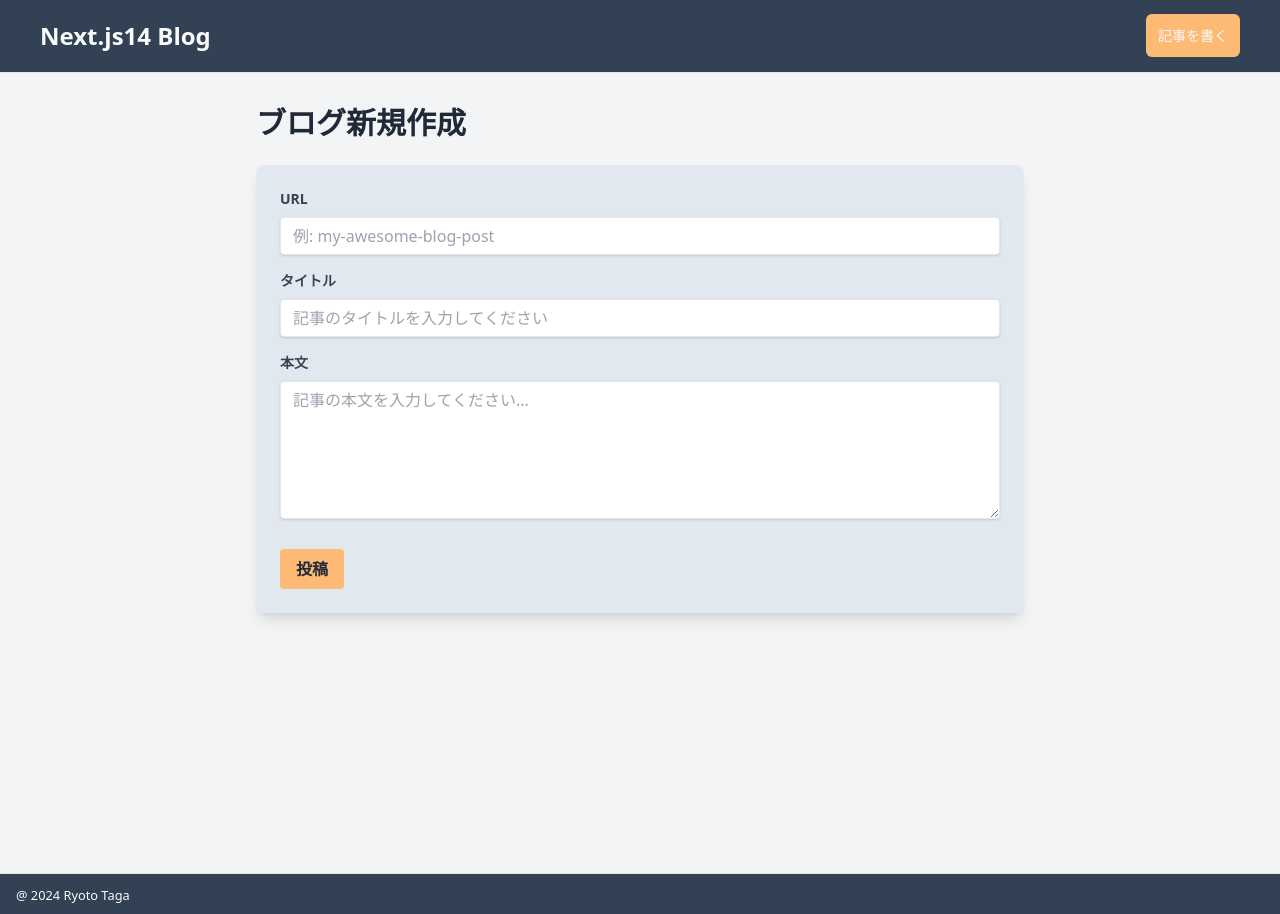
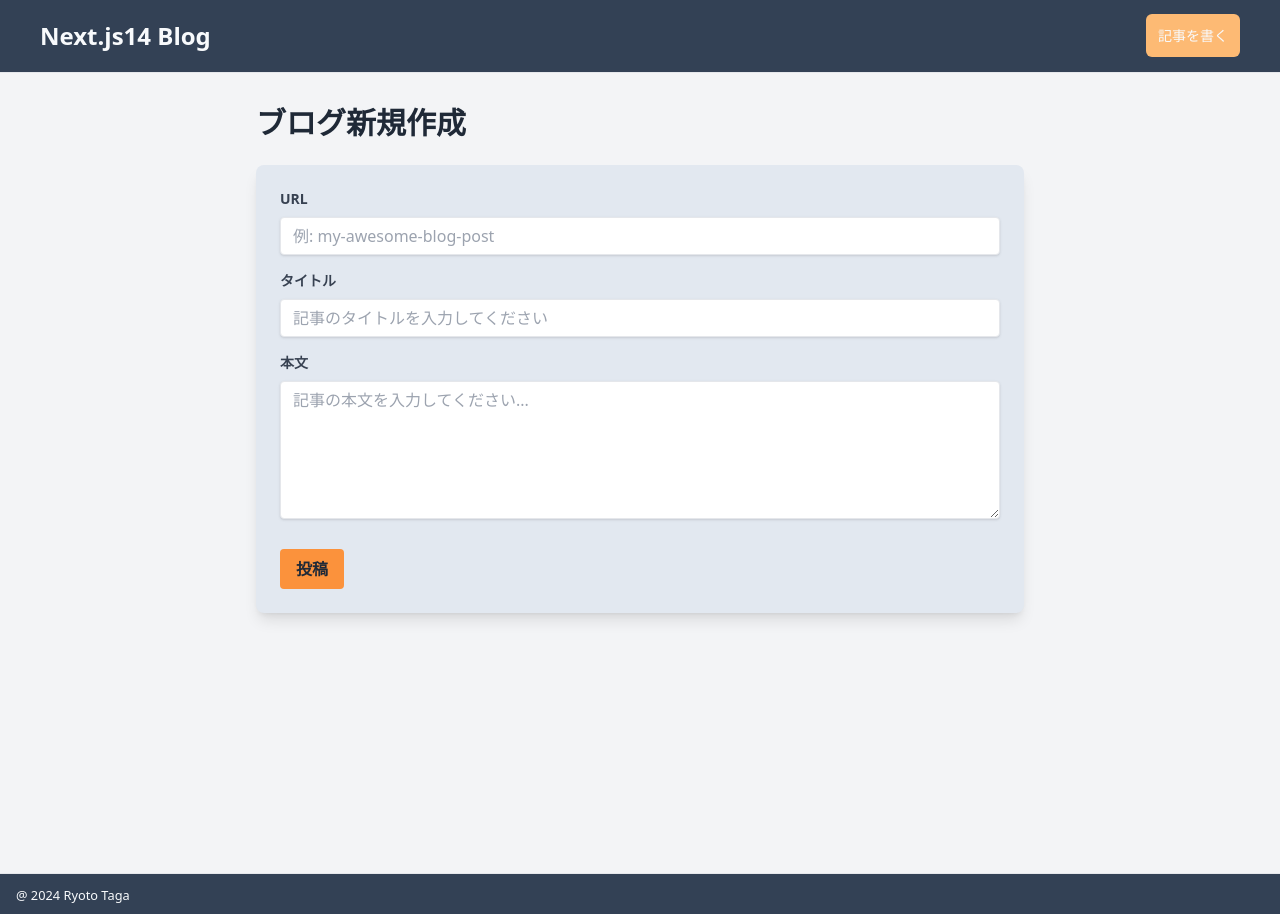
Before and after one commit to toryoto/Next.js-Blog, a Next.js app: page /articles/new in a window 1280 px wide. Built offline with nearby package versions, Linux system fonts and the light colour scheme.

Commit message:
投稿中にボタン推せなくする

```diff
--- a/src/app/articles/new/page.tsx
+++ b/src/app/articles/new/page.tsx
@@ -2,7 +2,7 @@
 
 import { useForm, SubmitHandler } from 'react-hook-form';
 import { createArticle } from '@/blogAPI';
-import React from 'react'
+import React, { useState } from 'react'
 import { useRouter } from 'next/navigation';
 
 type Inputs = {
@@ -14,16 +14,20 @@ type Inputs = {
 function CreateBlogPage() {
   const router = useRouter();
   const { register, handleSubmit, formState: { errors } } = useForm<Inputs>();
+  const [loading, setLoading] = useState<boolean>(false);
 
   const onSubmit: SubmitHandler<Inputs> = async (data) => {
     try {
+      setLoading(true);
       await createArticle(data.url, data.title, data.content);
 
       router.push("/");
       router.refresh();
-
     } catch (error) {
       console.log(error);
+      // エラー時の処理を追加（例：エラーメッセージの表示）
+    } finally {
+      setLoading(false);
     }
   };
 
@@ -45,6 +49,7 @@ function CreateBlogPage() {
               placeholder='例: my-awesome-blog-post'
               {...register("url", { required: "URLは必須です" })}
             />
+            {errors.url && <p className="text-red-500 text-xs italic">{errors.url.message}</p>}
           </div>
           <div className='mb-4'>
             <label className='block text-gray-700 text-sm font-bold mb-2' htmlFor="title">タイトル</label>
@@ -55,6 +60,7 @@ function CreateBlogPage() {
               placeholder='記事のタイトルを入力してください'
               {...register("title", { required: "Titleは必須です" })}
             />
+            {errors.title && <p className="text-red-500 text-xs italic">{errors.title.message}</p>}
           </div>
           <div className='mb-6'>
             <label className='block text-gray-700 text-sm font-bold mb-2' htmlFor="content">本文</label>
@@ -65,13 +71,29 @@ function CreateBlogPage() {
               placeholder='記事の本文を入力してください...'
               {...register("content", { required: "本文は必須です" })}
             />
+            {errors.content && <p className="text-red-500 text-xs italic">{errors.content.message}</p>}
           </div>
 
           <button
             type='submit'
-            className='py-2 px-4 bg-orange-300 text-gray-800 font-bold rounded hover:bg-orange-400 focus:outline-none focus:ring-2 focus:ring-orange-500 focus:ring-offset-2 transition duration-150 ease-in-out'
+            className={`py-2 px-4 font-bold rounded focus:outline-none focus:ring-2 focus:ring-orange-500 focus:ring-offset-2 transition duration-150 ease-in-out
+            ${loading
+              ? "bg-orange-300 text-gray-500 cursor-not-allowed"
+              : "bg-orange-400 text-gray-800 hover:bg-orange-500"
+            } flex items-center justify-center`}
+            disabled={loading}
           >
-            投稿
+            {loading ? (
+              <>
+                <svg className="animate-spin -ml-1 mr-3 h-5 w-5 text-gray-500" xmlns="http://www.w3.org/2000/svg" fill="none" viewBox="0 0 24 24">
+                  <circle className="opacity-25" cx="12" cy="12" r="10" stroke="currentColor" strokeWidth="4"></circle>
+                  <path className="opacity-75" fill="currentColor" d="M4 12a8 8 0 018-8V0C5.373 0 0 5.373 0 12h4zm2 5.291A7.962 7.962 0 014 12H0c0 3.042 1.135 5.824 3 7.938l3-2.647z"></path>
+                </svg>
+                処理中...
+              </>
+            ) : (
+              '投稿'
+            )}
           </button>
         </form>
       </div>
--- a/src/data/posts.json
+++ b/src/data/posts.json
@@ -41,6 +41,18 @@
       "title": "test",
       "content": "test",
       "createdAt": "2024-07-02T18:02:01.693Z"
+    },
+    {
+      "id": "aa",
+      "title": "aaa",
+      "content": "aaa",
+      "createdAt": "2024-07-02T18:16:36.278Z"
+    },
+    {
+      "id": "!!",
+      "title": "!!",
+      "content": "rrrr",
+      "createdAt": "2024-07-02T18:20:12.322Z"
     }
   ]
 }
```
